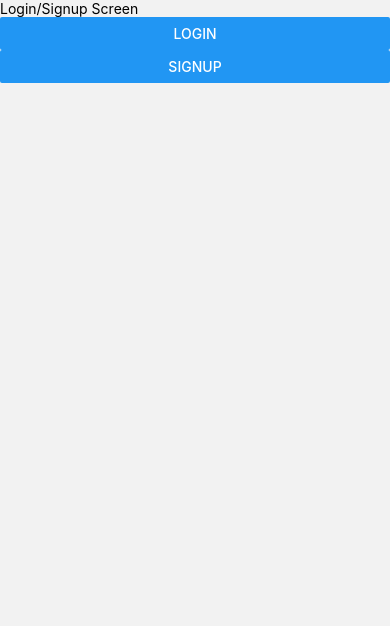
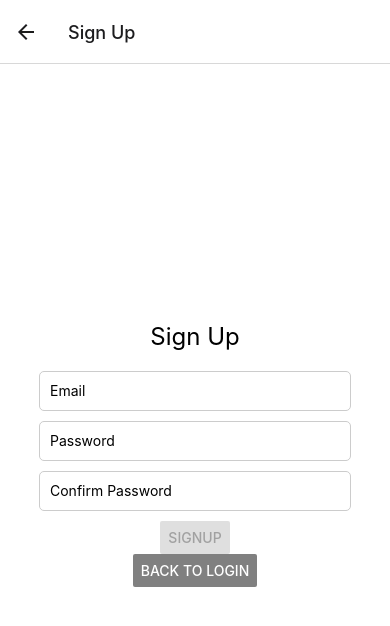
Before and after one commit to JoshuaH6414/Applied-Project, a React Native app: screen /SignUp in a window 390 px wide. Shown: the top 626 px of the page. Built offline with nearby package versions, Linux system fonts and the light colour scheme.

Commit message:
Remove node_modules from tracking

```diff
--- a/App.js
+++ b/App.js
@@ -9,6 +9,7 @@ import HomeScreen from './screens/HomeScreen';
 import MovieDetailsScreen from './screens/MovieDetailsScreen';
 import BookmarksScreen from './screens/BookmarksScreen';
 import UserAccountScreen from './screens/UserAccountScreen';
+import SignUpScreen from './screens/SignUpScreen';
 
 const Stack = createStackNavigator();
 
@@ -21,6 +22,7 @@ const App = () => {
         <Stack.Screen name="MovieDetails" component={MovieDetailsScreen} />
         <Stack.Screen name="Bookmarks" component={BookmarksScreen} options={{ title: 'Bookmarks' }} />
         <Stack.Screen name="UserAccount" component={UserAccountScreen} options={{ title: 'User Account' }} />
+        <Stack.Screen name="SignUp" component={SignUpScreen} options={{ title: 'Sign Up' }} />
       </Stack.Navigator>
     </NavigationContainer>
   );
--- a/package.json
+++ b/package.json
@@ -11,11 +11,12 @@
   "dependencies": {
     "@react-navigation/native": "^6.1.17",
     "@react-navigation/stack": "^6.3.29",
-    "expo": "~50.0.13",
+    "expo": "^49.0.23",
     "expo-status-bar": "~1.11.1",
     "firebase": "^10.9.0",
     "react": "18.2.0",
-    "react-native": "0.73.5"
+    "react-native": "0.73.5",
+    "react-native-gesture-handler": "~2.14.0"
   },
   "devDependencies": {
     "@babel/core": "^7.20.0"
--- a/screens/LoginSignupScreen.js
+++ b/screens/LoginSignupScreen.js
@@ -1,16 +1,55 @@
-// screens/LoginSignupScreen.js
+import React from 'react';
+import { View, Text, TextInput, Button, StyleSheet } from 'react-native';
 
-import React from 'react';
-import { View, Text, Button } from 'react-native';
-
-const LoginSignupScreen = ({ navigation }) => {
+const LoginScreen = ({ navigation }) => {
   return (
-    <View>
-      <Text>Login/Signup Screen</Text>
-      <Button title="Login" onPress={() => navigation.navigate('Home')} />
-      <Button title="Signup" onPress={() => navigation.navigate('Home')} />
+    <View style={styles.container}>
+      <View style={styles.formContainer}>
+        <Text style={styles.title}>FlixTok</Text>
+        <TextInput
+          style={styles.input}
+          placeholder="Email"
+          keyboardType="email-address"
+          autoCapitalize="none"
+          autoCorrect={false}
+        />
+        <TextInput
+          style={styles.input}
+          placeholder="Password"
+          secureTextEntry
+        />
+        <Button title="Login" onPress={() => navigation.navigate('Home')} />
+        <Button title="Signup" onPress={() => navigation.navigate('SignUp')} />
+      </View>
     </View>
   );
-}
+};
 
-export default LoginSignupScreen;
+const styles = StyleSheet.create({
+  container: {
+    flex: 1,
+    justifyContent: 'center',
+    alignItems: 'center',
+    backgroundColor: '#ffffff',
+  },
+  formContainer: {
+    width: '80%',
+    justifyContent: 'center',
+    alignItems: 'center',
+  },
+  title: {
+    fontSize: 24,
+    marginBottom: 20,
+  },
+  input: {
+    width: '100%',
+    height: 40,
+    marginBottom: 10,
+    paddingHorizontal: 10,
+    borderWidth: 1,
+    borderColor: '#cccccc',
+    borderRadius: 5,
+  },
+});
+
+export default LoginScreen;
--- /dev/null
+++ b/screens/SignUpScreen.js
@@ -0,0 +1,99 @@
+import React, { useState } from 'react';
+import { View, Text, TextInput, Button, StyleSheet } from 'react-native';
+
+const SignupScreen = ({ navigation }) => {
+  const [email, setEmail] = useState('');
+  const [password, setPassword] = useState('');
+  const [confirmPassword, setConfirmPassword] = useState('');
+  const [passwordsMatch, setPasswordsMatch] = useState(false);
+
+  const handlePasswordChange = (text) => {
+    setPassword(text);
+    if (text === confirmPassword) {
+      setPasswordsMatch(true);
+    } else {
+      setPasswordsMatch(false);
+    }
+  };
+
+  const handleConfirmPasswordChange = (text) => {
+    setConfirmPassword(text);
+    if (text === password) {
+      setPasswordsMatch(true);
+    } else {
+      setPasswordsMatch(false);
+    }
+  };
+
+  const handleSignup = () => {
+    // Handle signup logic here
+    navigation.navigate('Home');
+  };
+
+  return (
+    <View style={styles.container}>
+      <View style={styles.formContainer}>
+        <Text style={styles.title}>Sign Up</Text>
+        <TextInput
+          style={styles.input}
+          placeholder="Email"
+          keyboardType="email-address"
+          autoCapitalize="none"
+          autoCorrect={false}
+          onChangeText={(text) => setEmail(text)}
+        />
+        <TextInput
+          style={styles.input}
+          placeholder="Password"
+          secureTextEntry
+          onChangeText={handlePasswordChange}
+        />
+        <TextInput
+          style={styles.input}
+          placeholder="Confirm Password"
+          secureTextEntry
+          onChangeText={handleConfirmPasswordChange}
+        />
+        <Button
+          title="Signup"
+          onPress={handleSignup}
+          disabled={!passwordsMatch || !email || !password}
+        />
+        <Button
+          title="Back to Login"
+          onPress={() => navigation.goBack()}
+          color="#808080"
+        />
+      </View>
+    </View>
+  );
+};
+
+const styles = StyleSheet.create({
+  container: {
+    flex: 1,
+    justifyContent: 'center',
+    alignItems: 'center',
+    backgroundColor: '#ffffff',
+  },
+  formContainer: {
+    width: '80%',
+    justifyContent: 'center',
+    alignItems: 'center',
+  },
+  title: {
+    fontSize: 24,
+    marginBottom: 20,
+  },
+  input: {
+    width: '100%',
+    height: 40,
+    marginBottom: 10,
+    paddingHorizontal: 10,
+    borderWidth: 1,
+    borderColor: '#cccccc',
+    borderRadius: 5,
+  },
+});
+
+export default SignupScreen;
```
Also changed, not shown: 1 other file (tests, documents, lock files or other folders).
